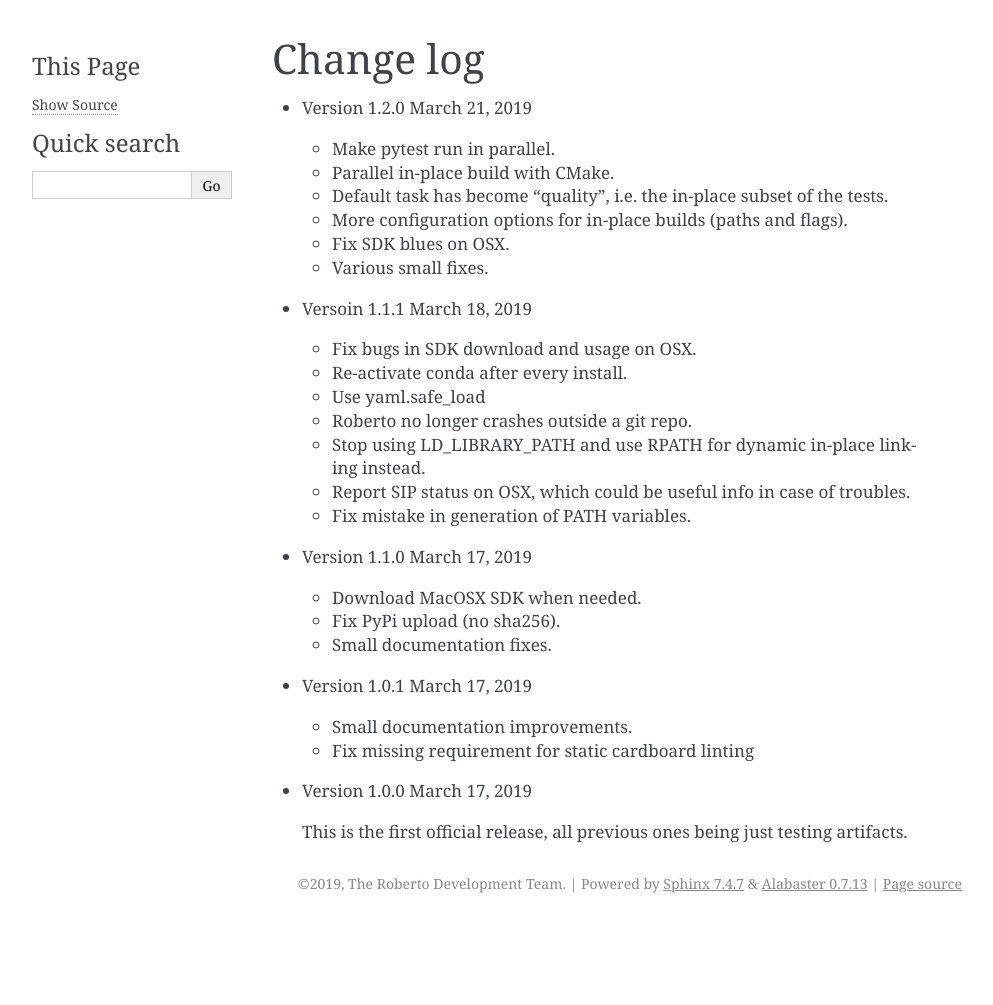
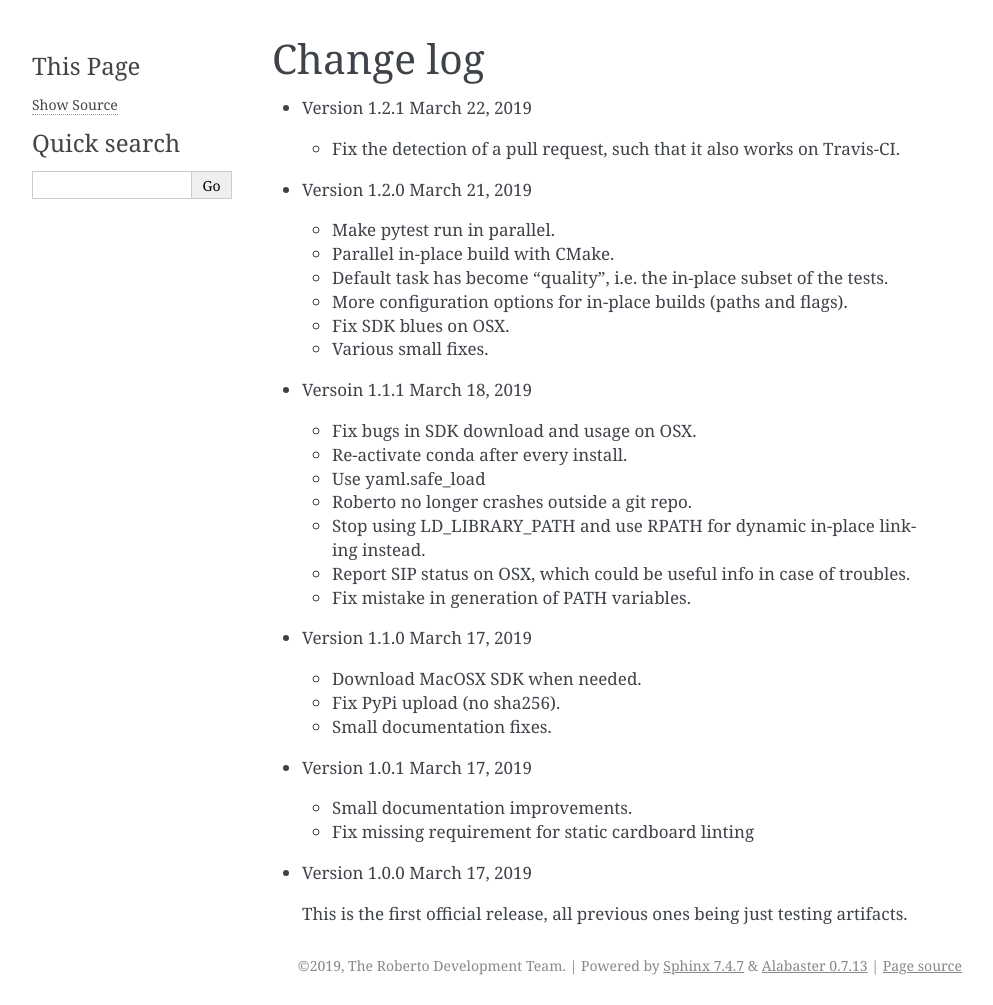
Before and after one commit to theochem/roberto, a Sphinx documentation site: the page built from doc/changelog.rst, in a window 1280 px wide. Shown: the whole page, without its empty margins (148-1141 px from the left). Built offline with Sphinx 7.4.7, drawn with Linux system fonts in a browser that asks for light colours; the version number could not be read and is left out; before the commit the page ends 923 px from its top, so only the background shows below that.

Commit message:
Update changelog

```diff
--- a/doc/changelog.rst
+++ b/doc/changelog.rst
@@ -2,6 +2,10 @@
 
 Change log
 ##########
+
+- Version 1.2.1 March 22, 2019
+
+  - Fix the detection of a pull request, such that it also works on Travis-CI.
 
 - Version 1.2.0 March 21, 2019
 
```
